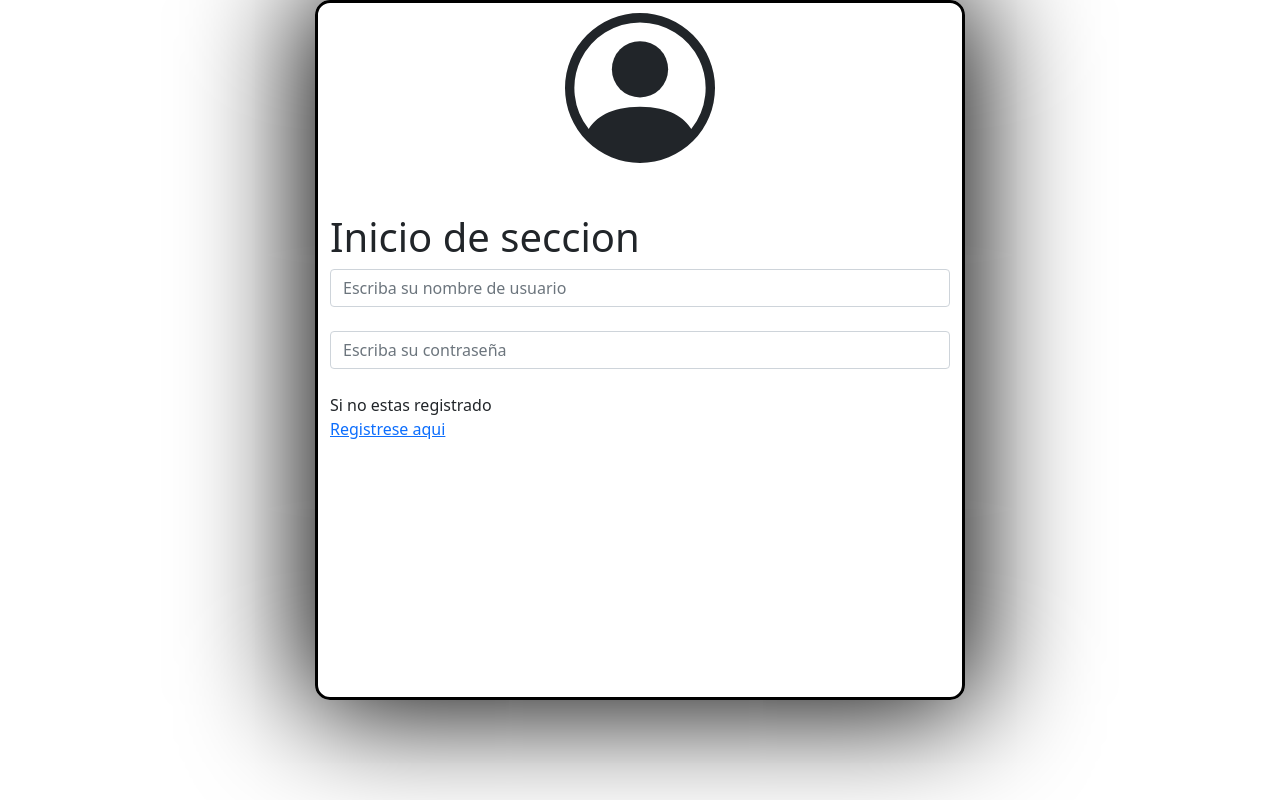
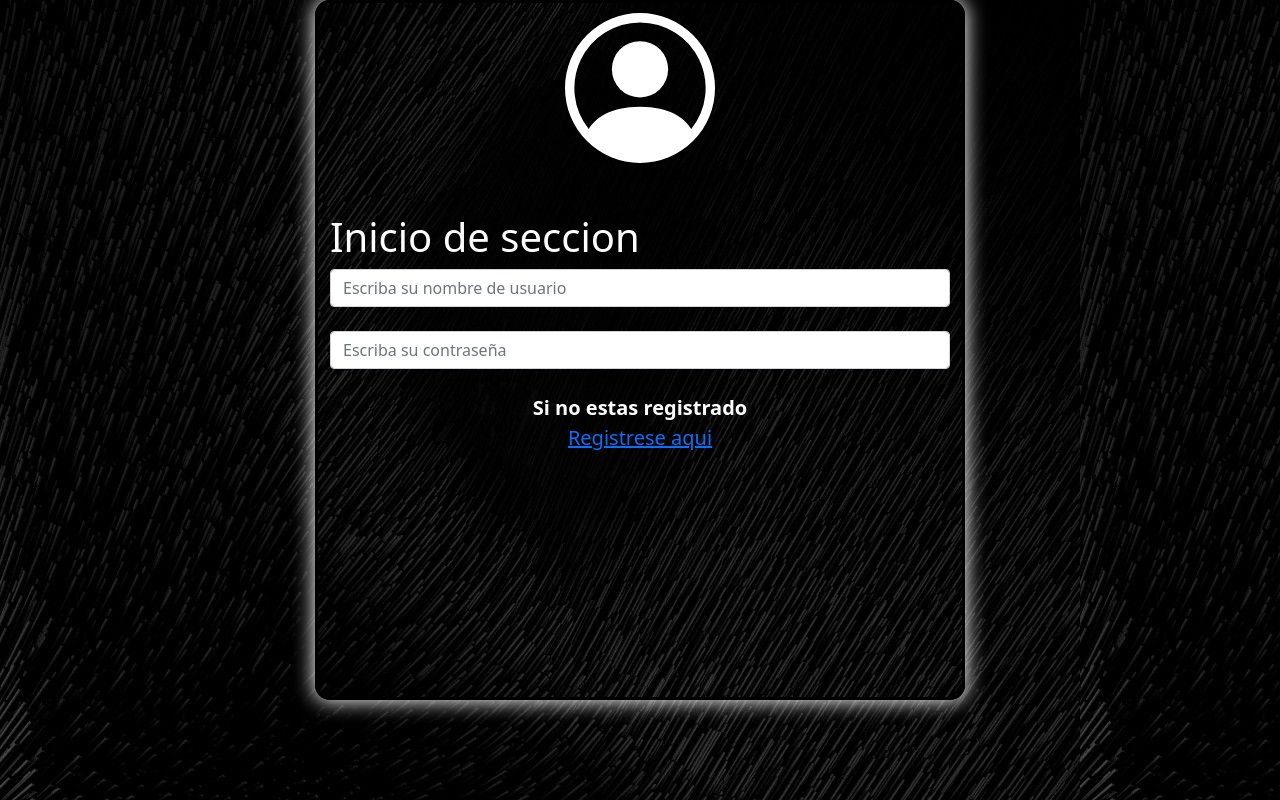
Before and after one commit to cristian9805/cristian9805.github.io, a plain HTML site: page index.html in a window 1280 px wide. Drawn offline with nearby package versions, Linux system fonts and the light colour scheme.

Commit message:
Diseño login terminado

```diff
--- a/Login.css
+++ b/Login.css
@@ -1,13 +1,17 @@
 /* esta es para la configuracion de la imagen del login*/
+body{
+	background-image: url(imagenes/32011-negro.jpg);
+}
 .container{
 	border-radius: 15px;
 	border-color: black;
-	box-shadow: 0 0 120px 10px black;
+	box-shadow: 0 0 20px 1px white;
 	border-style:solid;
 	width: 650px;
 	height: 700px;
 }
 .imagen{
+	color: white;
 	text-align: center;
 	position: relative;
 	width: 150px;
@@ -18,10 +22,18 @@
  }
  .titulo{
 	 text-align: center;
-
+	 color: white;
 	 width: auto;
 	 height: auto;
 	 margin-left: auto;
 	 margin-right: auto;
 	 margin-top: 50px;
  }
+ .enlaceRegitro{
+	 text-align: center;
+	 font-size: 20px;
+ }
+ .label1{/* el label de mensaje "si no estas registrado"*/
+	color: white;
+	font-weight: bolder;
+ }
--- a/index.html
+++ b/index.html
@@ -30,8 +30,8 @@
 
         </div>
 
-        <div>
-            <label class="label1" for="">Si no estas registrado</label>
+        <div class="enlaceRegitro">
+            <label class="label1" for="">Si no estas registrado </label>
             <p><a class="enlaceRegistrousu" href="registroUsu.html">Registrese aqui</a></p>
         </div>
 
```
Also changed, not shown: imagenes/32011-negro.jpg (added), imagenes/32017-negro.jpg (added).
